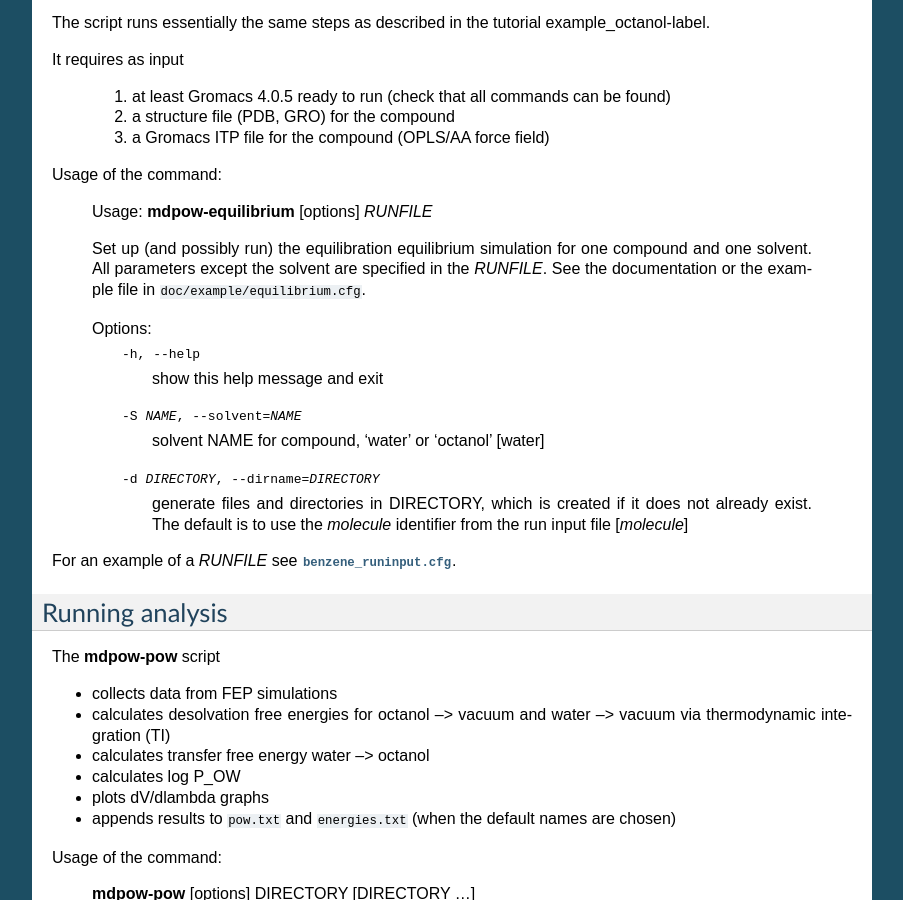
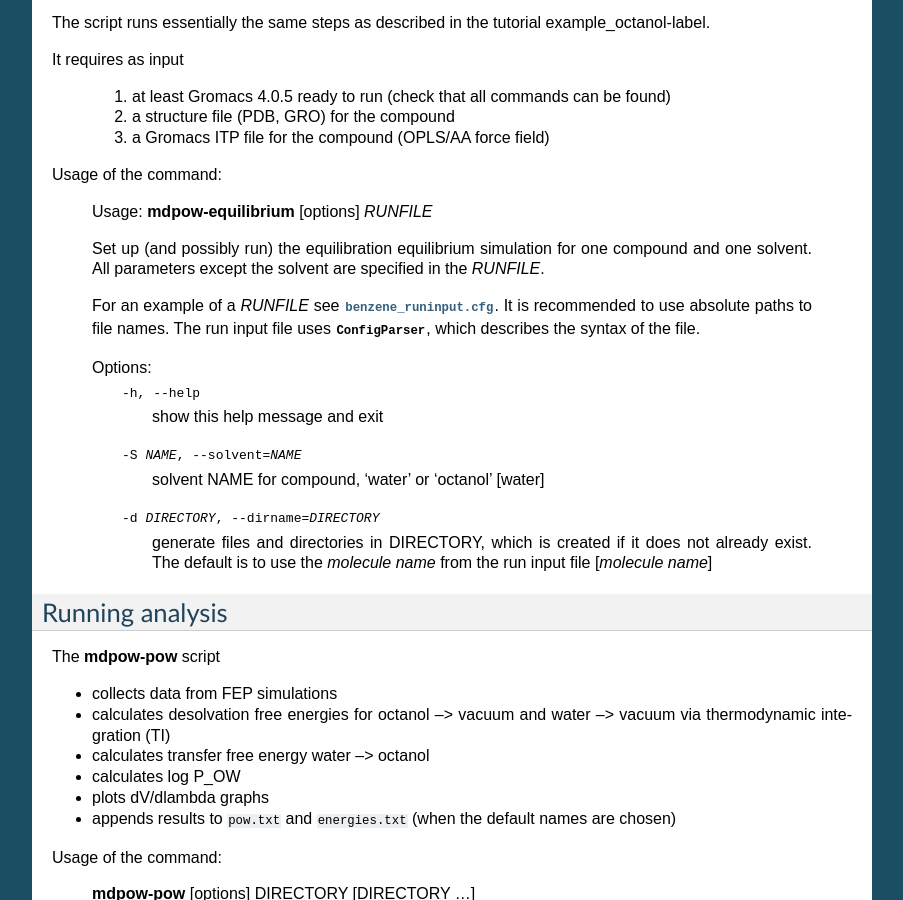
Before and after one commit to Becksteinlab/MDPOW, a Sphinx documentation site: the page built from doc/sphinx/source/scripts.txt, in a window 1280 px wide and 900 px high, scrolled down 669 px. Shown: the whole window, without its empty margins (198-1101 px from the left). Built offline with Sphinx 7.4.7, drawn with Linux system fonts in a browser that asks for light colours; pages that are not in the unit, such as notebooks, are missing from menus.

Commit message:
mdpow-equilibrium generates dirname = molecule name

```diff
--- a/doc/sphinx/source/scripts.txt
+++ b/doc/sphinx/source/scripts.txt
@@ -56,8 +56,13 @@
 
    Set up (and possibly run) the equilibration equilibrium simulation
    for one compound and one solvent. All parameters except the solvent
-   are specified in the *RUNFILE*. See the documentation or the example
-   file in ``doc/example/equilibrium.cfg``.
+   are specified in the *RUNFILE*.
+
+   For an example of a *RUNFILE* see :download:`benzene_runinput.cfg
+   <../../examples/benzene_runinput.cfg>`. It is recommended to use absolute
+   paths to file names. The run input file uses :mod:`ConfigParser`, which
+   describes the syntax of the file.
+
 
    Options:
      -h, --help            show this help message and exit
@@ -67,12 +72,11 @@
      -d DIRECTORY, --dirname=DIRECTORY
 			   generate files and directories in DIRECTORY, which
 			   is created if it does not already exist. The default
-			   is to use the *molecule* identifier from the run
-			   input file [*molecule*]
+			   is to use the *molecule name* from the run
+			   input file [*molecule name*]
 
 .. end
 
-For an example of a *RUNFILE* see :download:`benzene_runinput.cfg <../../examples/benzene_runinput.cfg>`.
 
 
 
```
Also changed, not shown: 1 other file.
